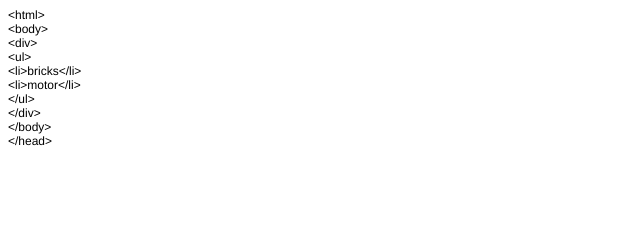
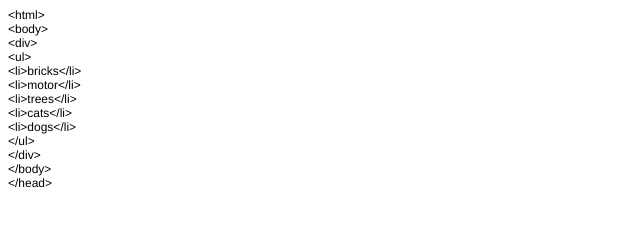
Before and after one commit to ravuthvann/hello-world, a plain HTML site: page index.html in a window 1280 px wide. Shown: the whole page, without its empty margins (0-640 px from the left). Drawn offline with Linux system fonts and the light colour scheme.

Commit message:
added in more items

```diff
--- a/index.html
+++ b/index.html
@@ -17,6 +17,9 @@
 <p class="p1">&lt;ul&gt;</p>
 <p class="p1">&lt;li&gt;bricks&lt;/li&gt;</p>
 <p class="p1">&lt;li&gt;motor&lt;/li&gt;</p>
+<p class="p1">&lt;li&gt;trees&lt;/li&gt;</p>
+<p class="p1">&lt;li&gt;cats&lt;/li&gt;</p>
+<p class="p1">&lt;li&gt;dogs&lt;/li&gt;</p>
 <p class="p1">&lt;/ul&gt;</p>
 <p class="p1">&lt;/div&gt;</p>
 <p class="p1">&lt;/body&gt;</p>
```
